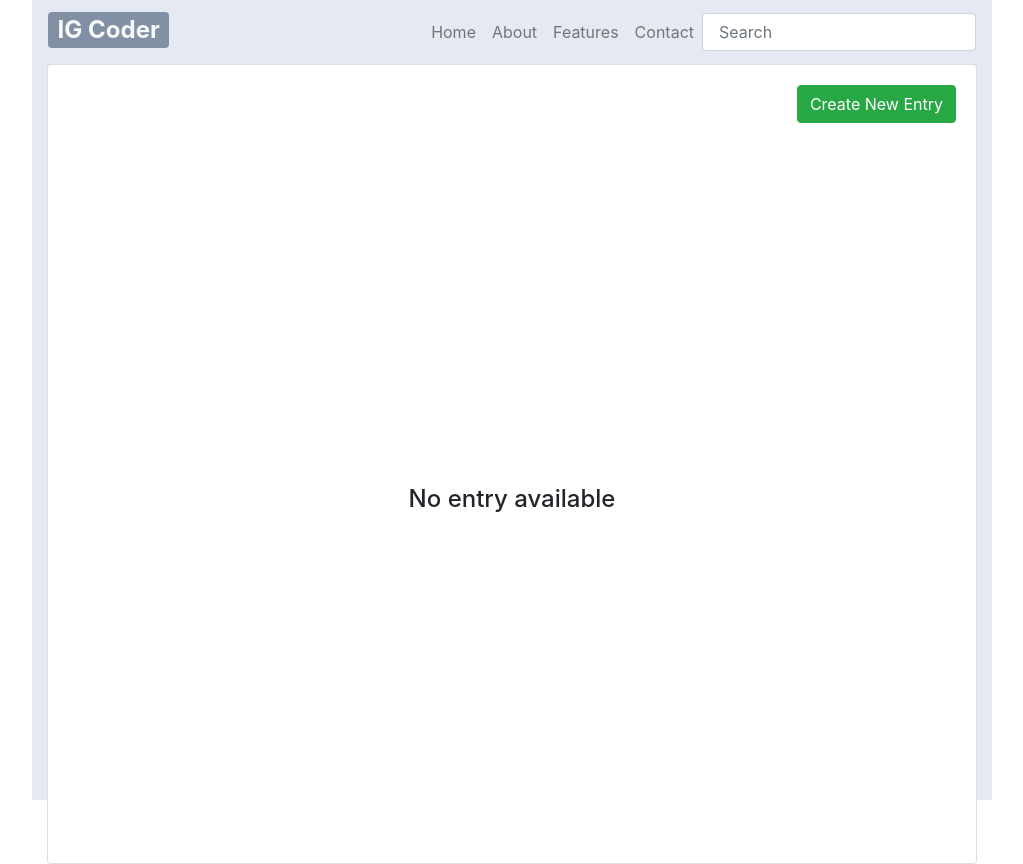
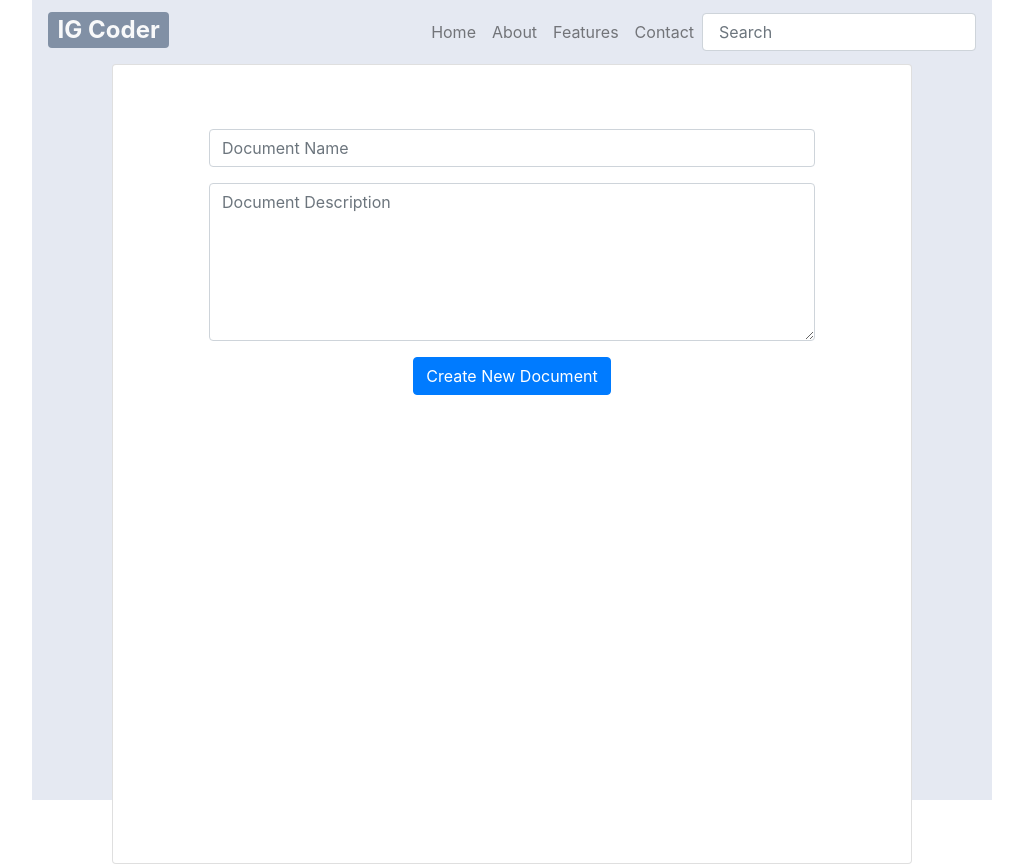
Before and after one commit to bjohanne/ig-coder, a React (Create React App) app in the folder client/: page /documents/new in a window 1280 px wide. Shown: the whole page, without its empty margins (128-1151 px from the left). Built offline with nearby package versions, Linux system fonts and the light colour scheme; no server answers; some icons are missing.

Commit message:
Work in progress, committing for help

```diff
--- a/client/src/App.js
+++ b/client/src/App.js
@@ -23,7 +23,7 @@ function App() {
       <BrowserRouter>
         <Switch>{/* Inside a Switch, only one Route is rendered at a time */}
           <Route exact path="/" component={ HomeComponent } />
-          <Route exact path="/document/new" component={ NewDocumentComponent } />
+          <Route exact path="/documents/new" component={ NewDocumentComponent } />
           <Route exact path="/documents/:id" component={ DocumentComponent } />
           {/* When none of the above match, <NoMatch> will be rendered (if we need a 404 page) */}
           {/*<Route component={NoMatch} />*/}
--- a/client/src/components/home.js
+++ b/client/src/components/home.js
@@ -10,7 +10,7 @@ function HomeComponent(props) {
                         The making of IG Coder
                     </span>
                     <h1 className="home-sub-title">Policy Coding - We're trying to make it work!</h1>
-                    <a href="/document/new"><button className="btn btn-dark">Create New Document</button></a>
+                    <a href="/documents/new"><button className="btn btn-dark">Create New Document</button></a>
                 </div>
             </div>
         </div>
--- a/client/src/components/newDocument.js
+++ b/client/src/components/newDocument.js
@@ -4,12 +4,21 @@ import { addDocument } from "../state/actions";
 
 export function NewDocumentComponent(props) {
 
+  /**
+    Submits the "Create New Document" form.
+    If the form is invalid (e.g. required fields not filled),
+    the form is not submitted.
+  */
   function submitDocument(e) {
     e.preventDefault();
-    var form = document.getElementById("newDocumentForm");
-    if (form.checkValidity()) { // Check for required fields etc.
-      var formData = new FormData(form);
-      props.addDocument(formData);
+    const form = document.getElementById("newDocumentForm");
+    if (form.checkValidity()) {
+      const formData = new FormData(form);
+      var data = {
+        name: formData.get("name"),
+        description: formData.get("description")
+      }
+      props.addDocument(data);
       // TODO: Wait for response, then redirect with new ID
     }
   }
@@ -22,7 +31,7 @@ export function NewDocumentComponent(props) {
             <input type="text" className="form-control" name="name" placeholder="Document Name" required/>
           </div>
           <div className="form-group">
-            <textarea className="form-control" rows="6" name="description" resize="vertical" placeholder="Document Description" required></textarea>
+            <textarea className="form-control" rows="6" name="description" resize="vertical" placeholder="Document Description"></textarea>
           </div>
           <button type="submit" className="btn btn-primary" onClick={submitDocument}>Create New Document</button>
         </form>
--- a/client/src/state/middleware.js
+++ b/client/src/state/middleware.js
@@ -27,8 +27,7 @@ export const documentMiddleware = (store: Store) => (next: any) => (action: any)
       });
       break;
     case ADD_DOCUMENT:
-      // TODO: Send action.document
-      axios.post(`http://127.0.0.1:5000/documents`).then((response) => {
+      axios.post(`http://127.0.0.1:5000/documents`, action.document).then((response) => {
         store.dispatch({ type: ADD_DOCUMENT_RESPONSE, payload: response.data });
       });
       break;
```
Also changed, not shown: 2 other files (tests, documents, lock files or other folders).
